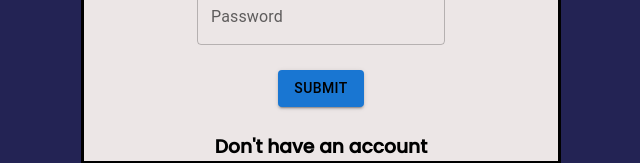
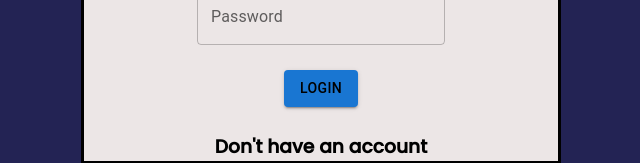
Before and after one commit to BelindaNabudde/React-Video-Library-Capstone-Project-, a React (Create React App) app: page /Login in a window 1280 px wide. Shown: the part 235-398 px from the top of the page, without its empty margins (319-959 px from the left). Built offline with nearby package versions, Linux system fonts and the light colour scheme; some icons are missing.

Commit message:
login update

```diff
--- a/src/Login.js
+++ b/src/Login.js
@@ -50,7 +50,7 @@ export default function Login(){
         {errors.password  && <p className="error">{errors.password}</p>}
         <br/>
         <br/>
-        <Link to="/popular" id="button"><Button id="submit"variant="contained" color="primary">Submit</Button></Link>
+        <Link to="/popular" id="button"><Button id="submit"variant="contained" color="primary">Login</Button></Link>
         </div>
         <br/>
         <h3 className='text-center'>
```
